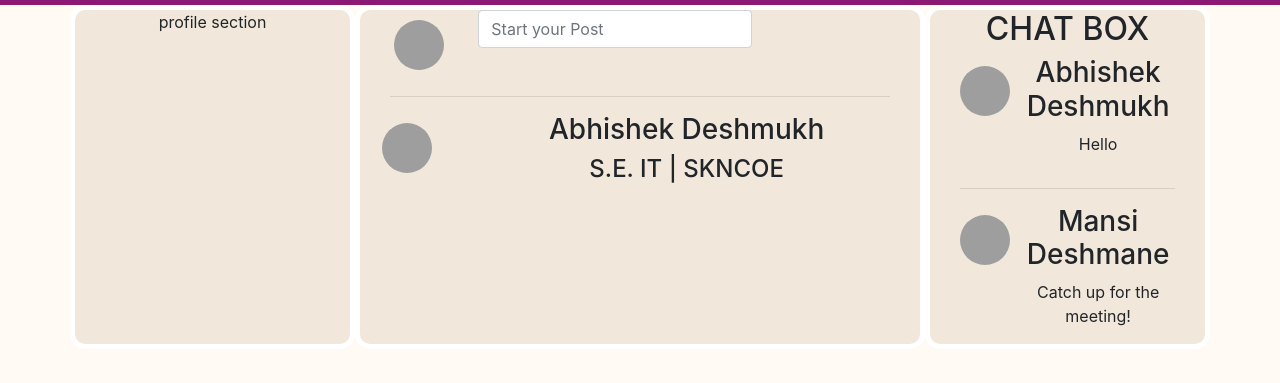
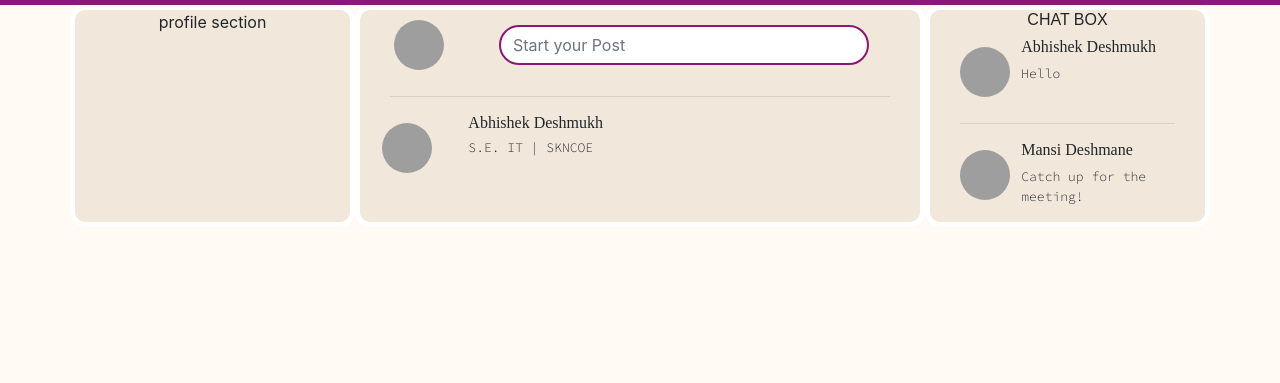
Before and after one commit to SuyashChavanOfficial/SConnect, a plain HTML site: page index.html in a window 1280 px wide. Shown: the part 75-458 px from the top of the page. Drawn offline with nearby package versions, Linux system fonts and the light colour scheme; grey boxes are pictures that could not be loaded; a web font is replaced by a local one.

Commit message:
Update styles.css
updated css for content section

```diff
--- a/styles.css
+++ b/styles.css
@@ -1,12 +1,30 @@
 /* COLOURS */
 
 /* #FFFAF4 */
+/* #f1e8db */
+/* #8B1874 */
 
 /* MAIN */
 
 body {
     background-color: #FFFAF4 !important;
     margin: 0;
+}
+
+h2 {
+    font-family: Arial, Helvetica, sans-serif;
+    font-size: medium !important;
+    font-weight: bolder;
+}
+
+h3{
+    font-size: medium !important;
+    font-family: 'Source Serif Pro', serif;
+}
+
+h4 {
+    font-size: small !important;
+    font-family: 'Source Code Pro', monospace;
 }
 
 /* NAVBAR */
@@ -53,6 +71,10 @@ body {
     margin: 10px 0px;
 }
 
+.profile-info {
+    text-align: start;
+}
+
 /* CONTENT SECTION */
 
 .content-sect {
@@ -60,14 +82,34 @@ body {
     border: 5px solid white;
 }
 
-.chat-box {
-    display: block;
+.latest-post {
+    margin-top: 2px;
+}
+
+.post-box {
+    display: inline-block;
     margin: auto;
+    width: 90%;
+}
+
+#post-box {
+    border: 2px solid #8B1874;
+    border-radius: 25px;
+    height: auto;
 }
 
 /* CHAT SECTION */
+
+.chat-div {
+    text-align: start;
+}
 
 .chat-sect {
     background-color: #f1e8db;
     border: 5px solid white;
 }
+
+.chat-text {
+    font-family: 'Source Code Pro', monospace;
+    font-size: small;
+}
```
